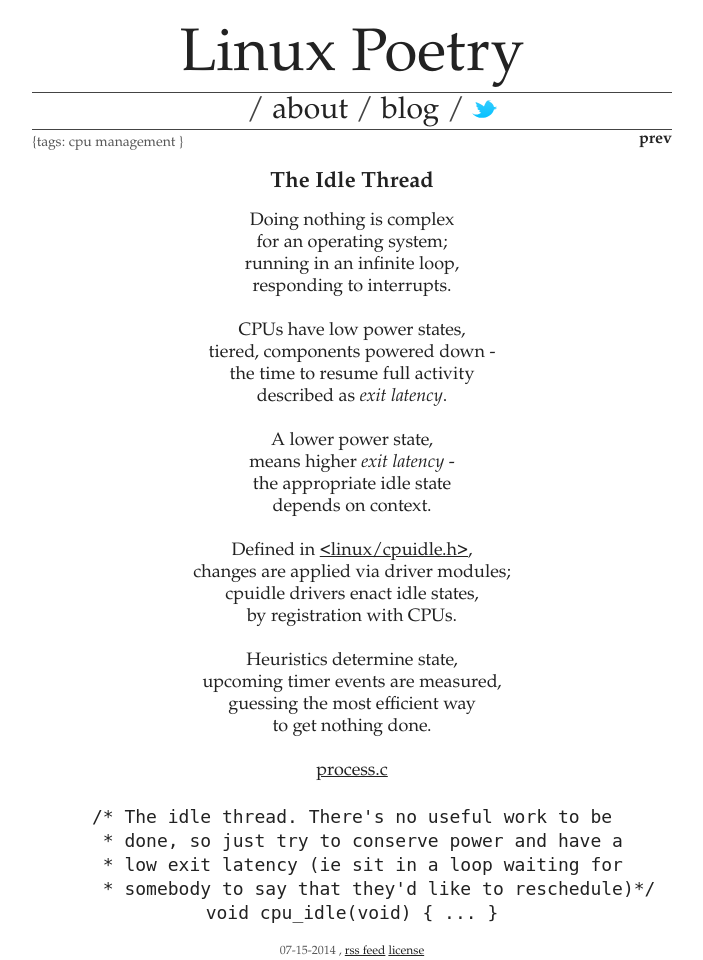
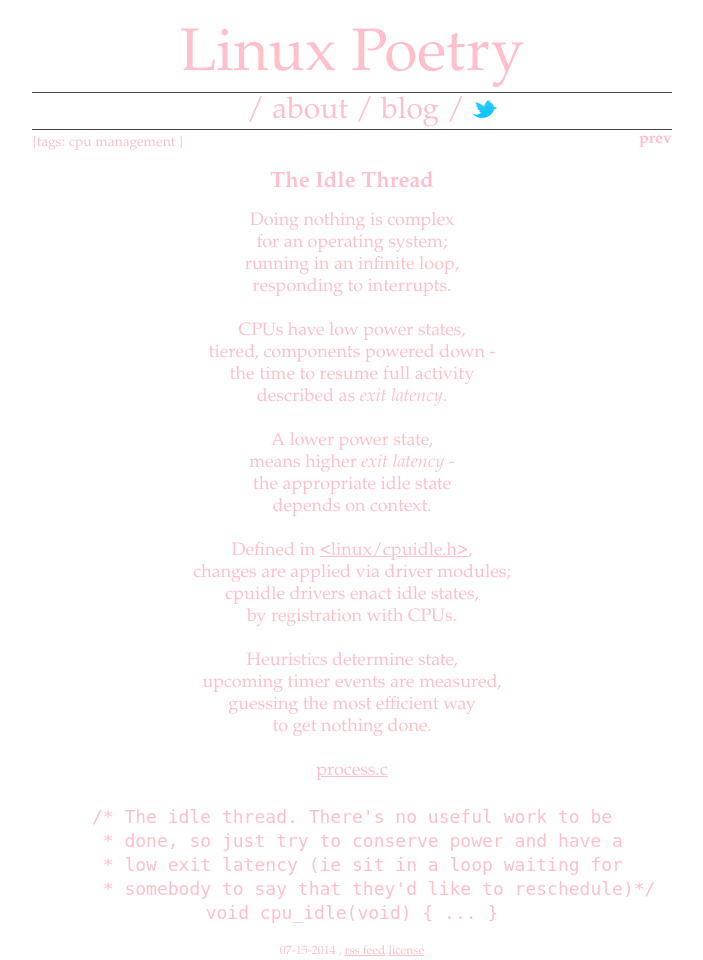
Before and after one commit to EricSchles/linuxpoetry, a Django app: page / in a window 1280 px wide. Shown: the whole page, without its empty margins (288-991 px from the left). Run offline with Django 3.2, Linux system fonts and the light colour scheme; data comes from the database, SQL or seed files in the repository; parts of the project's set-up code (start-up, migrations or seed data) failed here and were passed over.

Commit message:
Turns all the text pink.  Does not look so good.  :)

```diff
--- a/templates/linuxpoetry/base.html
+++ b/templates/linuxpoetry/base.html
@@ -11,7 +11,7 @@
 
         a {
           text-decoration: none;
-          color: #222;
+          color: pink;
         }
 
         a:hover {
@@ -37,7 +37,7 @@
           margin-top: 20px;
           margin-bottom: 0px;
           font-weight: normal;
-          color: #222;
+          color: pink;
           width: 640px;
           margin-left: auto;
           margin-right: auto;
@@ -50,11 +50,11 @@
 
         .sub-headline {
           font-size: 30px;
-          color: #444;
+          color: pink;
         }
 
         .tag-frame {
-          color: #555;
+          color: pink;
           float: left;
           font-size: 14px;
           text-align: left;
@@ -72,7 +72,7 @@
         }
 
         .post-title {
-          color: #222;
+          color: pink;
           font-size: 22px;
           font-weight: bold;
           text-align: center;
@@ -87,11 +87,11 @@
 
         .timestamp {
           font-size: 12px;
-          color: #555;
+          color: pink;
         }
 
         .twitter {
-          color: #4099ff;
+          color: pink;
         }
     </style>
     <title>
```
